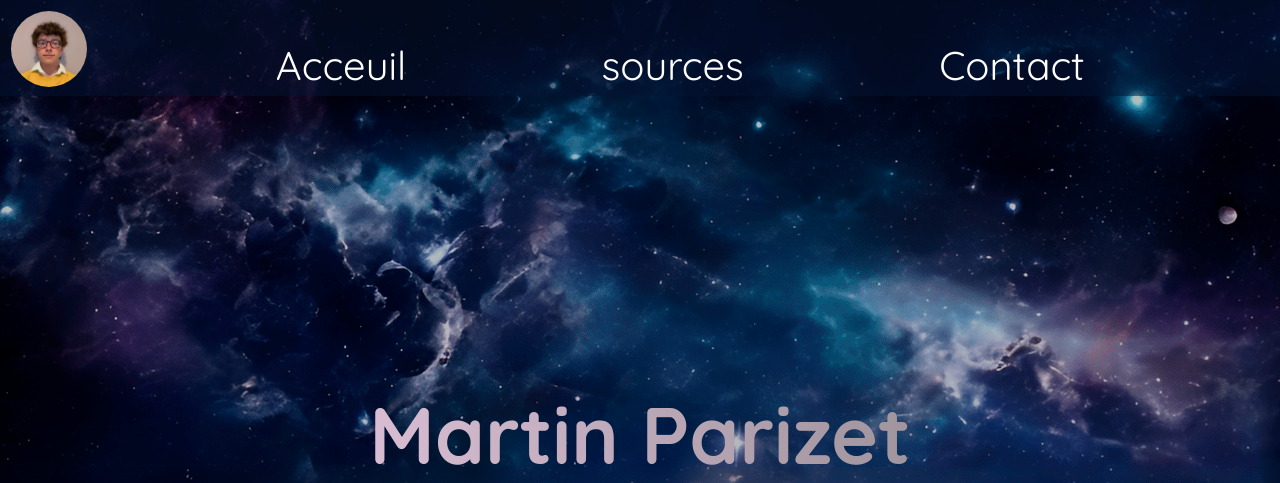
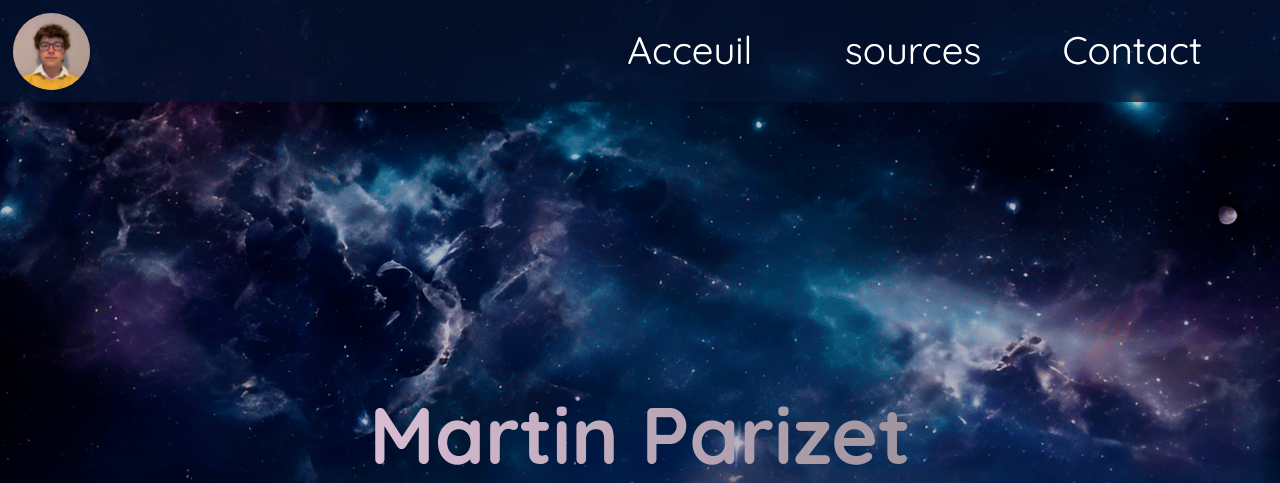
Before and after one commit to ParizetM/Portfolio, a PHP site: page / in a window 1280 px wide. Shown: the top 483 px of the page. Run offline with PHP 8.4, Linux system fonts and the light colour scheme.

Commit message:
mise a jour

```diff
--- a/index.html
+++ b/index.html
@@ -1,3 +1,38 @@
+<!DOCTYPE html>
+<html lang="fr">
+<head>
+    <link rel="preconnect" href="https://fonts.googleapis.com">
+    <link rel="preconnect" href="https://fonts.gstatic.com" crossorigin>
+    <link href="https://fonts.googleapis.com/css2?family=Asap:ital,wght@0,500;0,600;0,700;0,800;0,900;1,200;1,600&family=Quicksand:wght@300;400;500;600;700&display=swap" rel="stylesheet">
+     <link rel="stylesheet" href="style.css">
+    <title>Portfolio Parizet Martin</title>
+</head>
+<body>
+    <header>
+        <img src="IMG/photo_profil.jpg" alt="photo_profil">
+        <p class="acceuil">Acceuil</p>
+        <p>sources</p>
+        <p>Contact</p>
+
+    </header>
+    <div class="body_L1">
+        <div class="body_L1_left">
+            <img src="IMG/header left fondu.png" alt="body_L1_left">
+        </div>
+        <div class="body_L1_fond">
+            <h1>Martin Parizet</h1>
+        </div>
+        <div class="body_L1_right">
+            <img src="IMG/header right fondu.png" alt="body_L1_right">
+        </div>
+    </div>
+    <div class="mid_body">
+        <div class="mid_body_left"><img src="IMG/bodymidleft.png" alt=""></div>
+        <div class="mid_body_centre"></div>
+        <div class="mid_body_right"><img src="IMG/bodymidright.png" alt=""></div>
+    </div>
+</body>
+</html>
 <!DOCTYPE html>
 <html lang="fr">
 <head>
--- a/style.css
+++ b/style.css
@@ -14,21 +14,27 @@
     color: white;
     z-index: 100;
     position: fixed;
-    height: 12%;
+    height: 8vw;
     width: 100vw;
     top: 0;
     left: 0;
     background-color: rgba(5, 21, 50, 0.5);
     font-family: 'Quicksand', sans-serif;
-    font-size: 2em;
+    font-size: 3vw;
 }
 header img {
-    border-radius: 100px;
-    height: 6%;
-    margin: 4%;
+
+    border-radius: 100vw;
+    height: 6vw;
+    margin: 1vw;
+    margin-right: 30vw;
 }
-.acceuil {
-    margin-right: 10%;
+header p {
+    margin: 2vw;
+    max-width: 5vw;
+    text-align: right;
+    margin-right: 0px;
+    margin-left: 0px;
 }
 
 /* #endregion header */
```
Also changed, not shown: Portfolio/index.html (deleted, +0 -28 lines), Portfolio/style.css (deleted, +0 -106 lines), Portfolio/IMG/BG_P1.png (deleted), Portfolio/IMG/BG_body.png (deleted), Portfolio/IMG/Calque 1.png (deleted), Portfolio/IMG/bodymidleft.png (deleted), Portfolio/IMG/bodymidright.png (deleted), Portfolio/IMG/fond.png (deleted), Portfolio/IMG/header left fondu.png (deleted), Portfolio/IMG/header left.png (deleted), Portfolio/IMG/header right fondu.png (deleted), Portfolio/IMG/header right.png (deleted), README.md (deleted).
